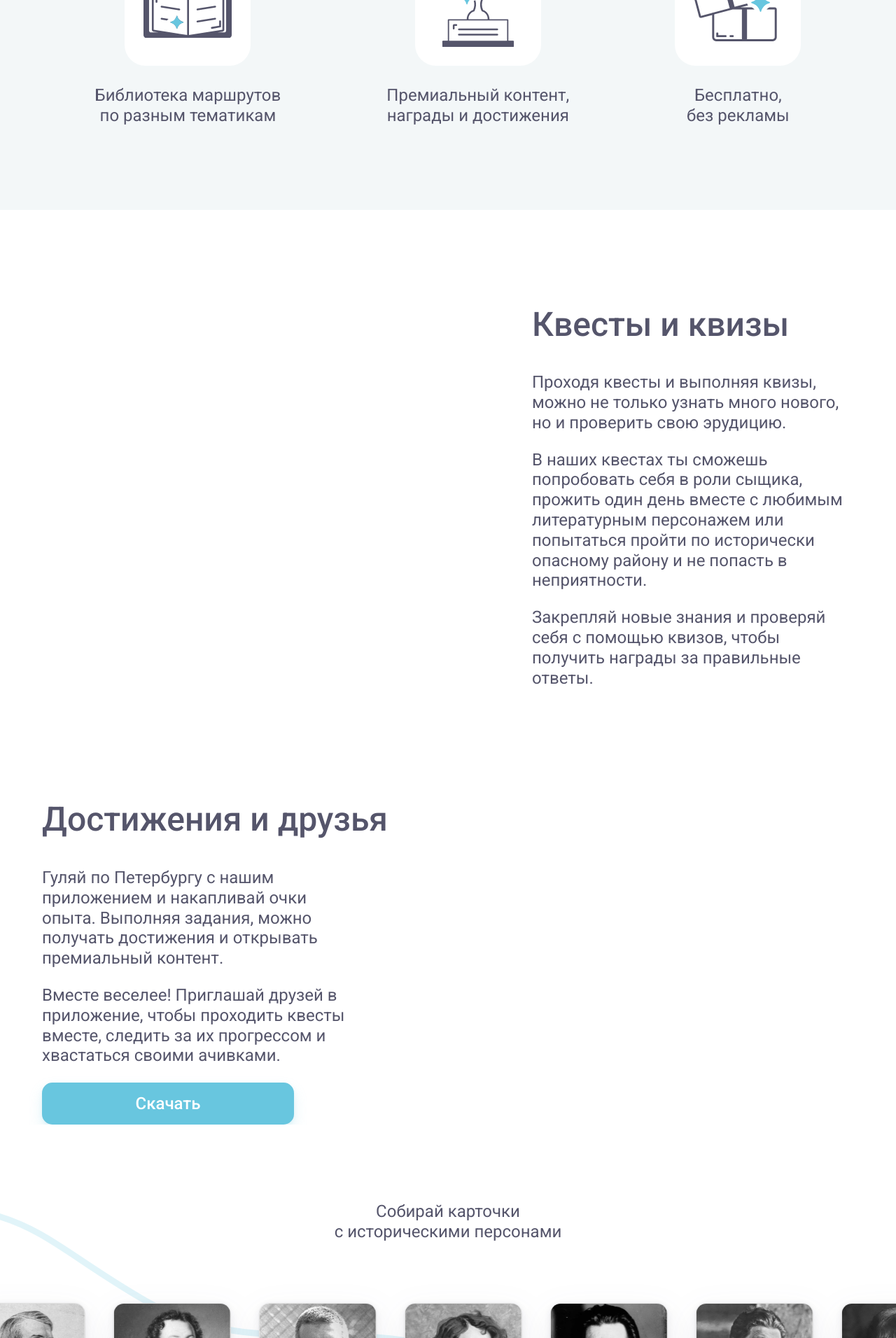
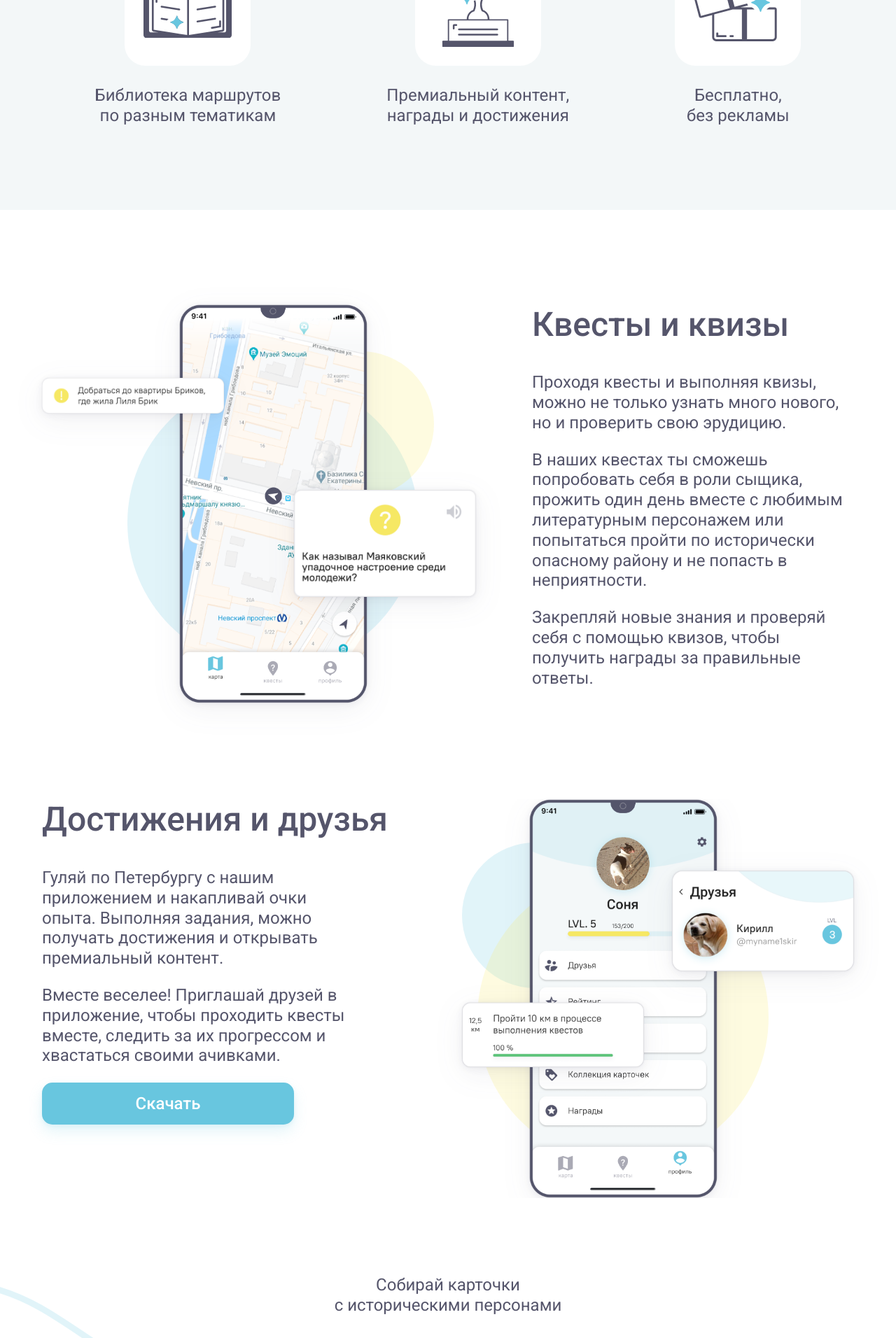
Before and after one commit to dh-center/quest-landing, a Next.js app: page / in a window 1280 px wide. Shown: the part 1112-3024 px from the top of the page at 70% size. Built offline with nearby package versions, Linux system fonts and the light colour scheme.

Commit message:
fix displaying phone

```diff
--- a/lib/useBreakpoint.ts
+++ /dev/null
@@ -1,39 +0,0 @@
-import { useState, useEffect } from 'react';
-import throttle from 'lodash.throttle';
-
-interface MediaConfig {
-  isXs?: boolean;
-  isSm?: boolean;
-  isMd?: boolean;
-  isLg?: boolean;
-}
-
-const getDeviceConfig = (width: number): MediaConfig => {
-  if (width < 425) {
-    return { isXs: true };
-  } else if (width >= 425 && width < 720) {
-    return { isSm: true };
-  } else if (width >= 720 && width < 1024) {
-    return { isMd: true };
-  } else {
-    return { isLg: true };
-  }
-};
-
-const useBreakpoint = (): MediaConfig => {
-  const [brkPnt, setBrkPnt] = useState(() => process.browser ? getDeviceConfig(window.innerWidth) : {});
-
-  useEffect(() => {
-    const calcInnerWidth = throttle(function () {
-      setBrkPnt(getDeviceConfig(window.innerWidth));
-    }, 200);
-
-    window.addEventListener('resize', calcInnerWidth);
-
-    return () => window.removeEventListener('resize', calcInnerWidth);
-  }, []);
-
-  return brkPnt;
-};
-
-export default useBreakpoint;
--- a/package.json
+++ b/package.json
@@ -11,8 +11,6 @@
     "lint:test": "eslint . --ext .js --ext .ts --ext .tsx --max-warnings 0"
   },
   "dependencies": {
-    "@types/lodash.throttle": "^4.1.6",
-    "lodash.throttle": "^4.1.1",
     "next": "10.2.3",
     "react": "17.0.2",
     "react-dom": "17.0.2",
--- a/sections/AchievementsAndFriends.tsx
+++ b/sections/AchievementsAndFriends.tsx
@@ -4,7 +4,6 @@ import Section from '../components/lib/Section';
 import Title from '../components/lib/Title';
 import Button from '../components/lib/Button';
 import Container from '../components/lib/Container';
-import useBreakpoint from '../lib/useBreakpoint';
 
 const TextBlock = styled.div`
   display: inline-block;
@@ -22,6 +21,22 @@ const DescriptionParagraph = styled.p`
 
   margin-top: 0;
   margin-bottom: 1em;
+`;
+
+const PhoneWrapperLarge = styled.div`
+  display: block;
+
+  @media (max-width: 425px) {
+    display: none;
+  }
+`;
+
+const PhoneWrapperMobile = styled.div`
+  display: none;
+
+  @media (max-width: 425px) {
+    display: block;
+  }
 `;
 
 const PhoneWrapper = styled.div`
@@ -124,8 +139,6 @@ const RightBlock = styled.img`
  * Achievements and friend section component
  */
 export default function AchievementsAndFriends(): ReactElement {
-  const breakpoints = useBreakpoint();
-
   return (
     <Section>
       <Container>
@@ -137,8 +150,7 @@ export default function AchievementsAndFriends(): ReactElement {
             Гуляй по Петербургу с нашим приложением и накапливай очки опыта. Выполняя задания, можно получать достижения
             и открывать премиальный контент.
           </DescriptionParagraph>
-          {
-            breakpoints.isXs &&
+          <PhoneWrapperMobile>
             <PhoneWrapper>
               <BlueCircle/>
               <YellowCircle/>
@@ -146,15 +158,14 @@ export default function AchievementsAndFriends(): ReactElement {
               <LeftBlock src='/images/screenshots/account/achievements.png'/>
               <RightBlock src='/images/screenshots/account/friends.png'/>
             </PhoneWrapper>
-          }
+          </PhoneWrapperMobile>
           <DescriptionParagraph>
             Вместе веселее! Приглашай друзей в приложение, чтобы проходить квесты вместе, следить за их прогрессом и
             хвастаться своими ачивками.
           </DescriptionParagraph>
           <Button href='https://github.com/dh-center/quest'>Скачать</Button>
         </TextBlock>
-        {
-          breakpoints.isXs === false &&
+        <PhoneWrapperLarge>
           <PhoneWrapper>
             <BlueCircle/>
             <YellowCircle/>
@@ -162,7 +173,7 @@ export default function AchievementsAndFriends(): ReactElement {
             <LeftBlock src='/images/screenshots/account/achievements.png'/>
             <RightBlock src='/images/screenshots/account/friends.png'/>
           </PhoneWrapper>
-        }
+        </PhoneWrapperLarge>
       </Container>
     </Section>
   );
--- a/sections/QuestsAndQuizzes.tsx
+++ b/sections/QuestsAndQuizzes.tsx
@@ -3,7 +3,22 @@ import styled from 'styled-components';
 import Section from '../components/lib/Section';
 import Title from '../components/lib/Title';
 import Container from '../components/lib/Container';
-import useBreakpoint from '../lib/useBreakpoint';
+
+const PhoneWrapperLarge = styled.div`
+  display: block;
+
+  @media (max-width: 425px) {
+    display: none;
+  }
+`;
+
+const PhoneWrapperMobile = styled.div`
+  display: none;
+
+  @media (max-width: 425px) {
+    display: block;
+  }
+`;
 
 const PhoneWrapper = styled.div`
   margin-top: 135px;
@@ -134,13 +149,10 @@ const DescriptionParagraph = styled.p`
  * Quests and quizzes section component
  */
 export default function QuestsAndQuizzes(): ReactElement {
-  const breakpoints = useBreakpoint();
-
   return (
     <Section>
       <Container>
-        {
-          breakpoints.isXs === false &&
+        <PhoneWrapperLarge>
           <PhoneWrapper>
             <BlueCircle/>
             <YellowCircle/>
@@ -148,7 +160,7 @@ export default function QuestsAndQuizzes(): ReactElement {
             <LeftBlock src='/images/screenshots/quest-passing/left.png'/>
             <RightBlock src='/images/screenshots/quest-passing/right.png'/>
           </PhoneWrapper>
-        }
+        </PhoneWrapperLarge>
         <TextBlock>
           <StyledTitle>
             Квесты и квизы
@@ -156,8 +168,7 @@ export default function QuestsAndQuizzes(): ReactElement {
           <DescriptionParagraph>
             Проходя квесты и выполняя квизы, можно не только узнать много нового, но и проверить свою эрудицию.
           </DescriptionParagraph>
-          {
-            breakpoints.isXs &&
+          <PhoneWrapperMobile>
             <PhoneWrapper>
               <BlueCircle/>
               <YellowCircle/>
@@ -165,7 +176,7 @@ export default function QuestsAndQuizzes(): ReactElement {
               <LeftBlock src='/images/screenshots/quest-passing/left.png'/>
               <RightBlock src='/images/screenshots/quest-passing/right.png'/>
             </PhoneWrapper>
-          }
+          </PhoneWrapperMobile>
           <DescriptionParagraph>
             В наших квестах ты сможешь попробовать себя в роли сыщика, прожить один день вместе с любимым литературным
             персонажем или попытаться пройти по исторически опасному району и не попасть в неприятности.
```
Also changed, not shown: 1 other file (tests, documents, lock files or other folders).
